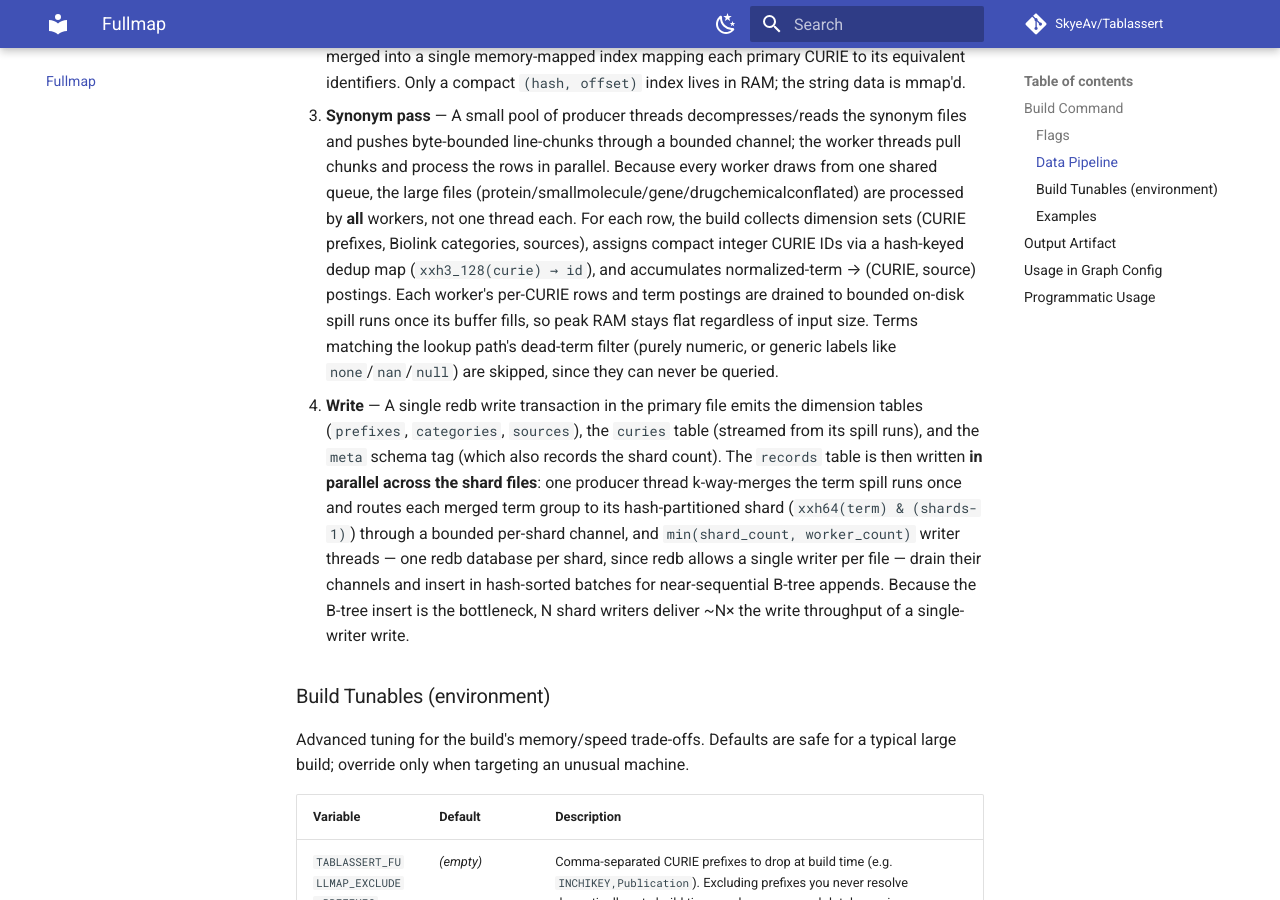
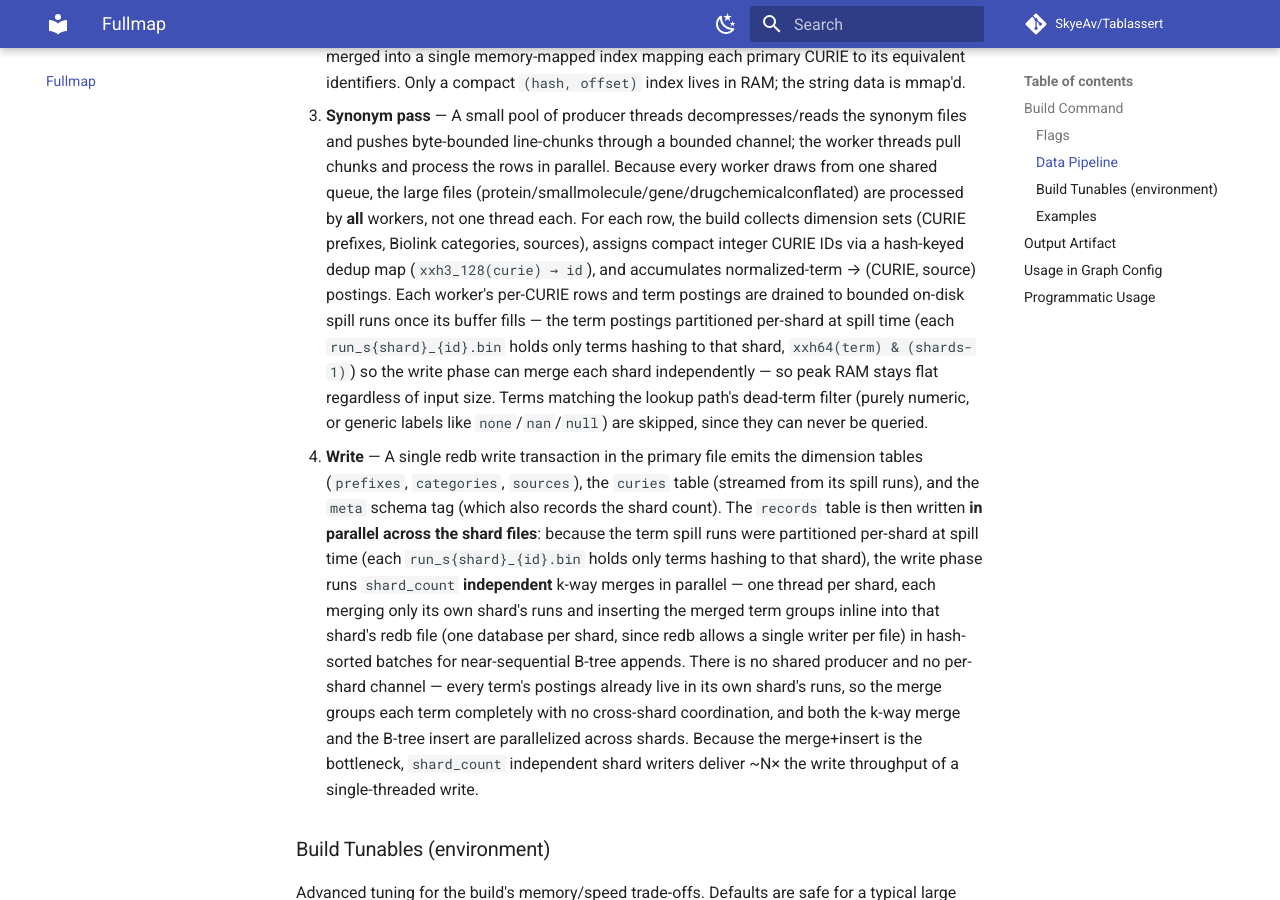
Before and after one commit to SkyeAv/Tablassert3.0.0, an MkDocs documentation site: the page built from docs/fullmap.md, in a window 1280 px wide and 900 px high, scrolled down 1398 px. Built offline with MkDocs 1.6.1 and Material for MkDocs 9.7.7, drawn with Linux system fonts in a browser that asks for light colours; comment, search, counter and statistics services are not loaded.

Commit message:
docs: [US-202] per-shard independent merges + Phase-4 ~6x benchmark
docs/fullmap.md: rewrite the Write phase (#4) for the new design -- term
spill runs partitioned per-shard at write time, RECORDS write runs
shard_count INDEPENDENT k-way merges in parallel (one thread per shard,
merge+insert inline); no shared producer, no per-shard channel.

CHANGELOG: Performance entry with measured numbers and reconcile the stale
single-producer/per-shard-channel wording in the Changed sharding entry.

Benchmark (24 threads, SHARDS=4 vs SHARDS=1 within-session control, mean of
2): Phase-4 RECORDS write ~6.3x faster medium (8.9s vs 55.9s) and ~5.6x
faster stress (20.0s vs 112.6s); ~5-7x below the prior US-102 channel
design. Equivalence 0/7000 (shards=4 vs =2). 38 rust + 275 python tests;
clippy/fmt/ruff clean.

```diff
--- a/docs/fullmap.md
+++ b/docs/fullmap.md
@@ -26,8 +26,8 @@ The build is a parallel, **memory-bounded** pipeline executed by the Rust extens
 
 1. **Download** — BABEL class and synonym files are downloaded from RENCI (`https://stars.renci.org/var/babel_outputs`) into `--cache` (resumable, range-request downloads; cached files are reused).
 2. **Equivalents index** — Class files are parsed in parallel into sorted on-disk runs, then k-way merged into a single memory-mapped index mapping each primary CURIE to its equivalent identifiers. Only a compact `(hash, offset)` index lives in RAM; the string data is mmap'd.
-3. **Synonym pass** — A small pool of producer threads decompresses/reads the synonym files and pushes byte-bounded line-chunks through a bounded channel; the worker threads pull chunks and process the rows in parallel. Because every worker draws from one shared queue, the large files (protein/smallmolecule/gene/drugchemicalconflated) are processed by **all** workers, not one thread each. For each row, the build collects dimension sets (CURIE prefixes, Biolink categories, sources), assigns compact integer CURIE IDs via a hash-keyed dedup map (`xxh3_128(curie) → id`), and accumulates normalized-term → (CURIE, source) postings. Each worker's per-CURIE rows and term postings are drained to bounded on-disk spill runs once its buffer fills, so peak RAM stays flat regardless of input size. Terms matching the lookup path's dead-term filter (purely numeric, or generic labels like `none`/`nan`/`null`) are skipped, since they can never be queried.
-4. **Write** — A single redb write transaction in the primary file emits the dimension tables (`prefixes`, `categories`, `sources`), the `curies` table (streamed from its spill runs), and the `meta` schema tag (which also records the shard count). The `records` table is then written **in parallel across the shard files**: one producer thread k-way-merges the term spill runs once and routes each merged term group to its hash-partitioned shard (`xxh64(term) & (shards-1)`) through a bounded per-shard channel, and `min(shard_count, worker_count)` writer threads — one redb database per shard, since redb allows a single writer per file — drain their channels and insert in hash-sorted batches for near-sequential B-tree appends. Because the B-tree insert is the bottleneck, N shard writers deliver ~N× the write throughput of a single-writer write.
+3. **Synonym pass** — A small pool of producer threads decompresses/reads the synonym files and pushes byte-bounded line-chunks through a bounded channel; the worker threads pull chunks and process the rows in parallel. Because every worker draws from one shared queue, the large files (protein/smallmolecule/gene/drugchemicalconflated) are processed by **all** workers, not one thread each. For each row, the build collects dimension sets (CURIE prefixes, Biolink categories, sources), assigns compact integer CURIE IDs via a hash-keyed dedup map (`xxh3_128(curie) → id`), and accumulates normalized-term → (CURIE, source) postings. Each worker's per-CURIE rows and term postings are drained to bounded on-disk spill runs once its buffer fills — the term postings partitioned per-shard at spill time (each `run_s{shard}_{id}.bin` holds only terms hashing to that shard, `xxh64(term) & (shards-1)`) so the write phase can merge each shard independently — so peak RAM stays flat regardless of input size. Terms matching the lookup path's dead-term filter (purely numeric, or generic labels like `none`/`nan`/`null`) are skipped, since they can never be queried.
+4. **Write** — A single redb write transaction in the primary file emits the dimension tables (`prefixes`, `categories`, `sources`), the `curies` table (streamed from its spill runs), and the `meta` schema tag (which also records the shard count). The `records` table is then written **in parallel across the shard files**: because the term spill runs were partitioned per-shard at spill time (each `run_s{shard}_{id}.bin` holds only terms hashing to that shard), the write phase runs `shard_count` **independent** k-way merges in parallel — one thread per shard, each merging only its own shard's runs and inserting the merged term groups inline into that shard's redb file (one database per shard, since redb allows a single writer per file) in hash-sorted batches for near-sequential B-tree appends. There is no shared producer and no per-shard channel — every term's postings already live in its own shard's runs, so the merge groups each term completely with no cross-shard coordination, and both the k-way merge and the B-tree insert are parallelized across shards. Because the merge+insert is the bottleneck, `shard_count` independent shard writers deliver ~N× the write throughput of a single-threaded write.
 
 ### Build Tunables (environment)
 
```
Also changed, not shown: CHANGELOG.md (+4 -1 lines).
